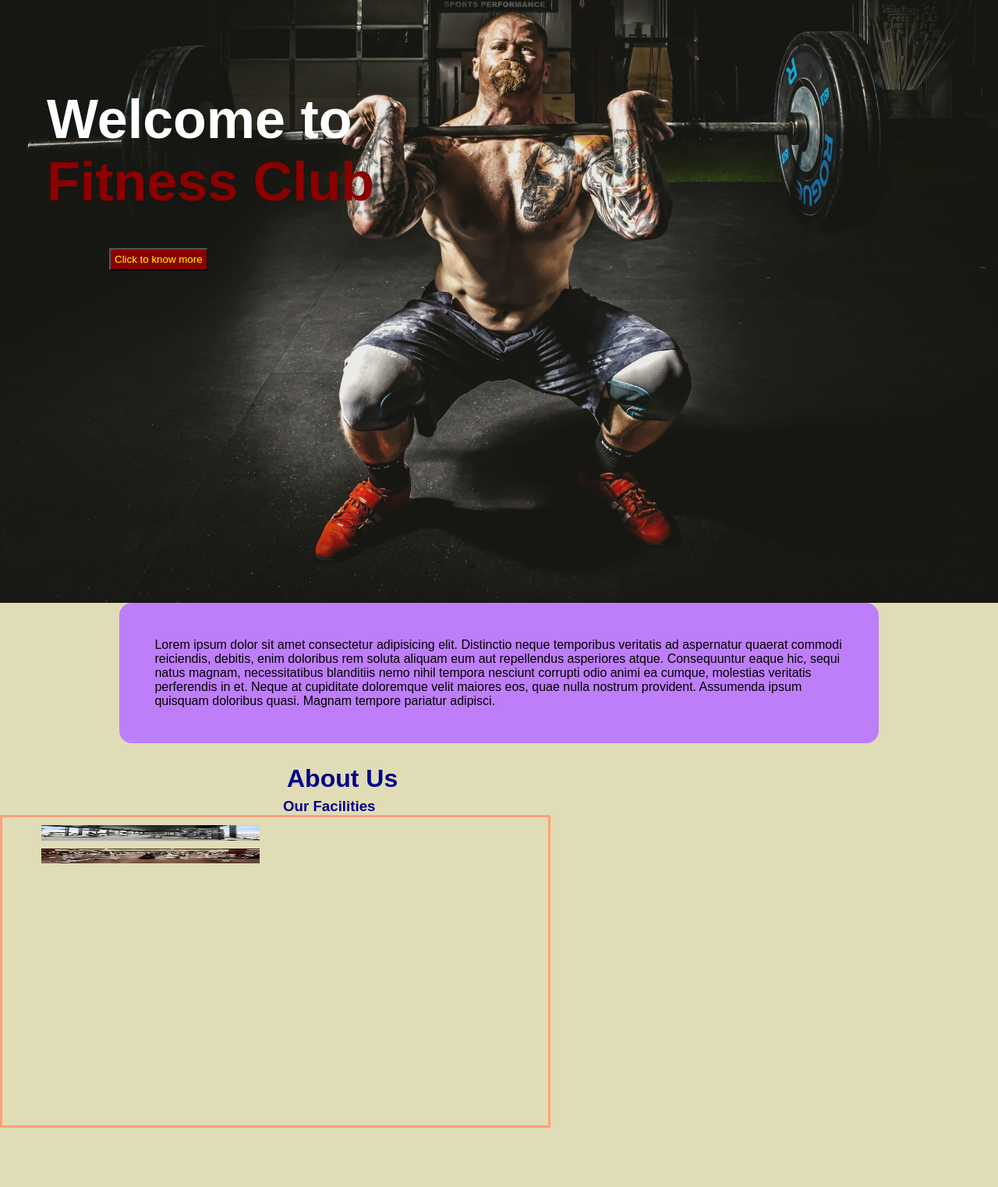
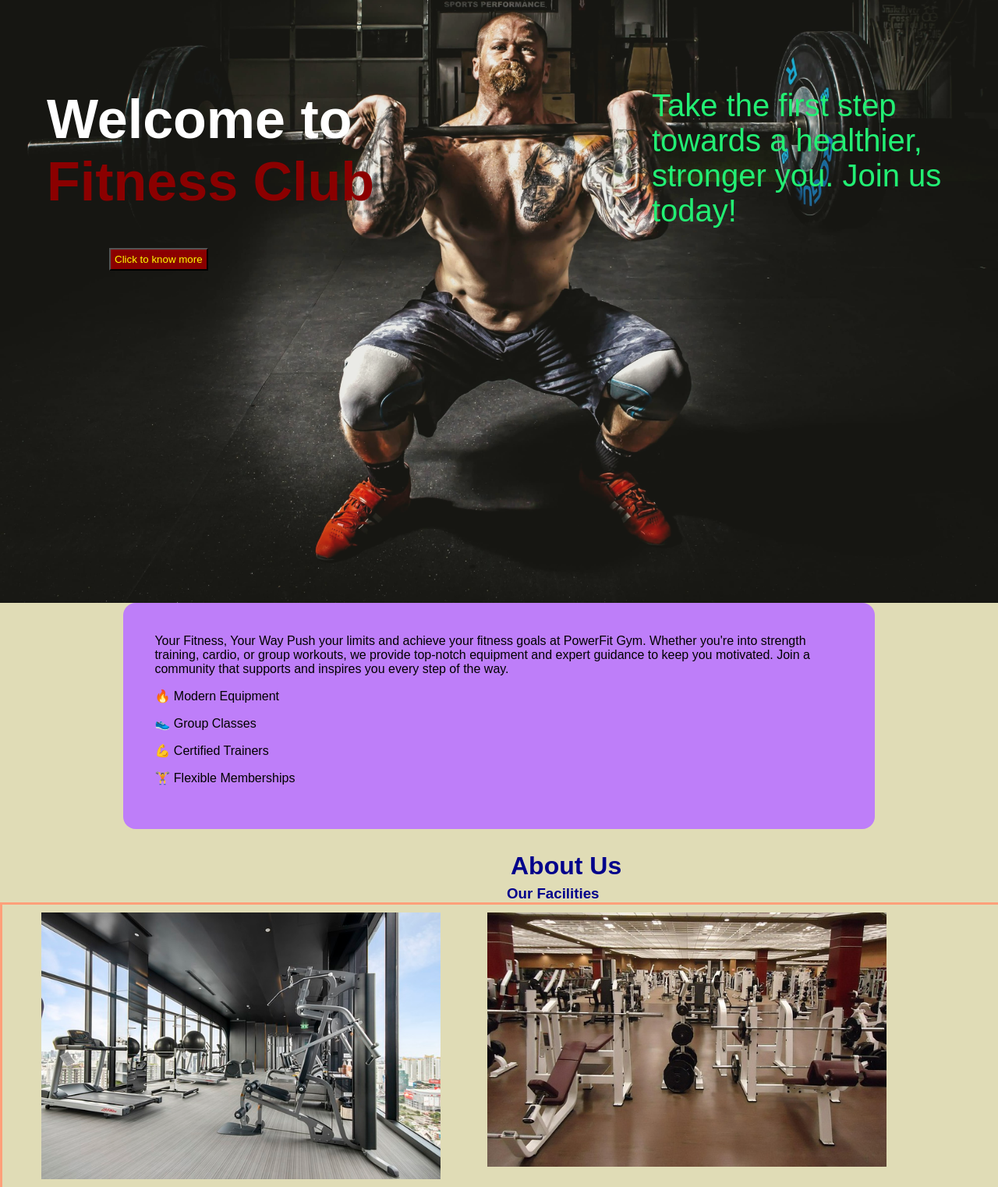
Before and after one commit to Aashutosh24/Project_Gym, a plain HTML site: page index.html in a window 1280 px wide. Shown: the part 107-1629 px from the top of the page at 78% size. Before the commit the page ends 1553 px from the top, so only its background shows below. Drawn offline with Linux system fonts and the light colour scheme; a web font is replaced by a local one.

Commit message:
motivation

```diff
--- a/Style.css
+++ b/Style.css
@@ -99,7 +99,7 @@ html{
     /* border: 2px solid white; */
     background-color: rgb(190, 126, 249);
     width: 69vw;
-    padding: 45px;
+    padding: 40px;
     /* left: 18em; */
     left: 0; /* Added to remove left white space */
     right: 0; /* Added to ensure it stretches to the right */
@@ -113,6 +113,18 @@ html{
     font-weight: bolder;
     font-size: 70px;
     color: rgb(255, 255, 255);
+    text-shadow: 45%;
+    /* font-family: cursive; */
+    /* text-shadow: 2px 2px rgba(255, 248, 41, 0.842); */
+}
+#moti{
+    position: absolute;
+    top: 220px;
+    right: 60px;
+    font-weight: strong;
+    width: 30%;
+    font-size: 40px;
+    color: rgb(34, 239, 116);
     text-shadow: 45%;
     /* font-family: cursive; */
     /* text-shadow: 2px 2px rgba(255, 248, 41, 0.842); */
@@ -146,9 +158,9 @@ html{
 }
 #about{
     position: absolute;
-    top: 72rem;
-    display: flex;
-    flex-wrap: wrap;
+    top: 79rem;
+    /* display: flex;
+    flex-wrap: wrap; */
 }
 #about img{
     display: block;
@@ -156,8 +168,11 @@ html{
     margin-left: 50px;
     top: 5px;
     width: 40%;
-    height: 5%;
+    height: 45%;
 }
 .facil{
+    display: flex;
+    flex-wrap: wrap;
     border: 3px solid lightsalmon;
+    width: 100%;
 }
--- a/index.html
+++ b/index.html
@@ -33,8 +33,15 @@
    <section id="home">
     <div id="intro">Welcome to <p>Fitness Club</p>
     <button type="button">Click to know more</button></div>
-    <span id="Home">
-        Lorem ipsum dolor sit amet consectetur adipisicing elit. Distinctio neque temporibus veritatis ad aspernatur quaerat commodi reiciendis, debitis, enim doloribus rem soluta aliquam eum aut repellendus asperiores atque. Consequuntur eaque hic, sequi natus magnam, necessitatibus blanditiis nemo nihil tempora nesciunt corrupti odio animi ea cumque, molestias veritatis perferendis in et. Neque at cupiditate doloremque velit maiores eos, quae nulla nostrum provident. Assumenda ipsum quisquam doloribus quasi. Magnam tempore pariatur adipisci.
+    <div id="moti">Take the first step towards a healthier, stronger you. Join us today!</div>
+    <span id="Home">Your Fitness, Your Way
+        Push your limits and achieve your fitness goals at PowerFit Gym. Whether you're into strength training, cardio, or group workouts, we provide top-notch equipment and expert guidance to keep you motivated. Join a community that supports and inspires you every step of the way.
+        <p>
+        🔥 Modern Equipment</p>
+        <p>👟 Group Classes</p>
+        <p>💪 Certified Trainers</p>
+        <p>🏋️ Flexible Memberships</p>
+
     </span>
    </section>
     <div id="about">
```
